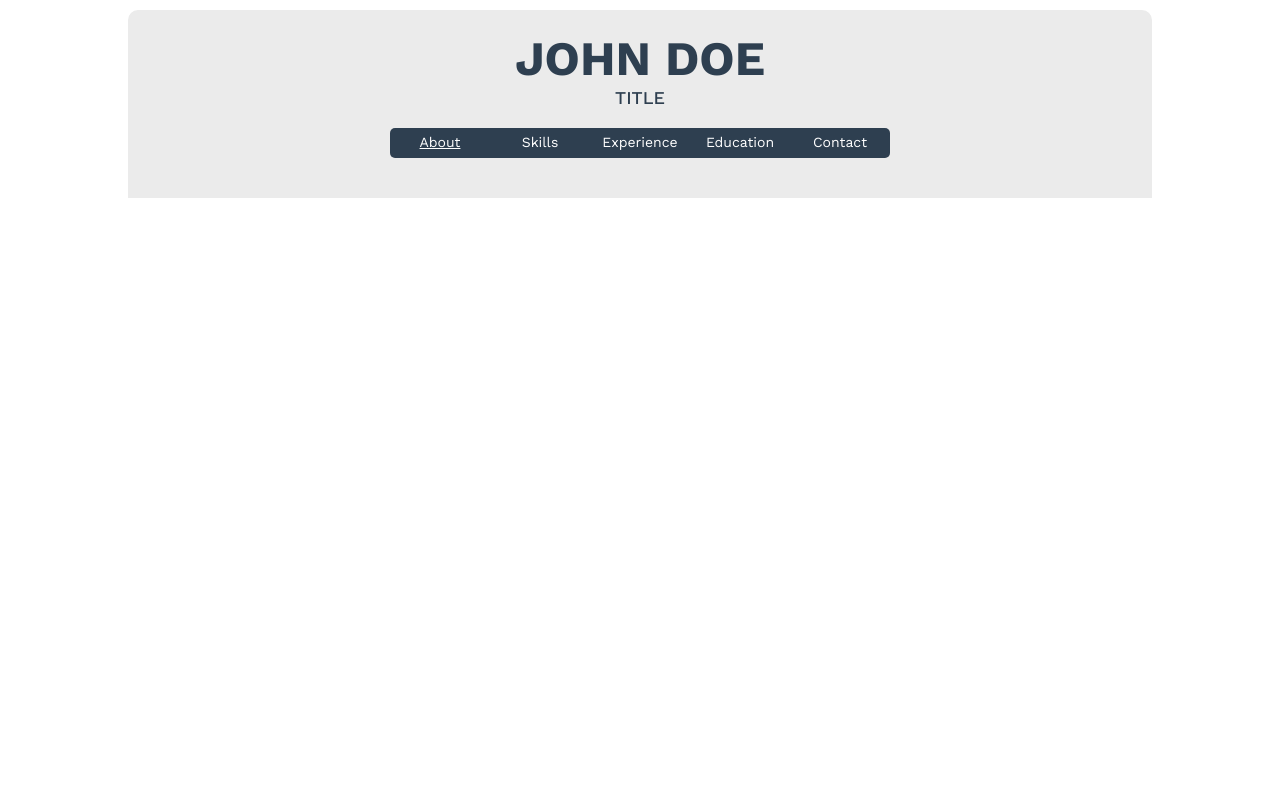
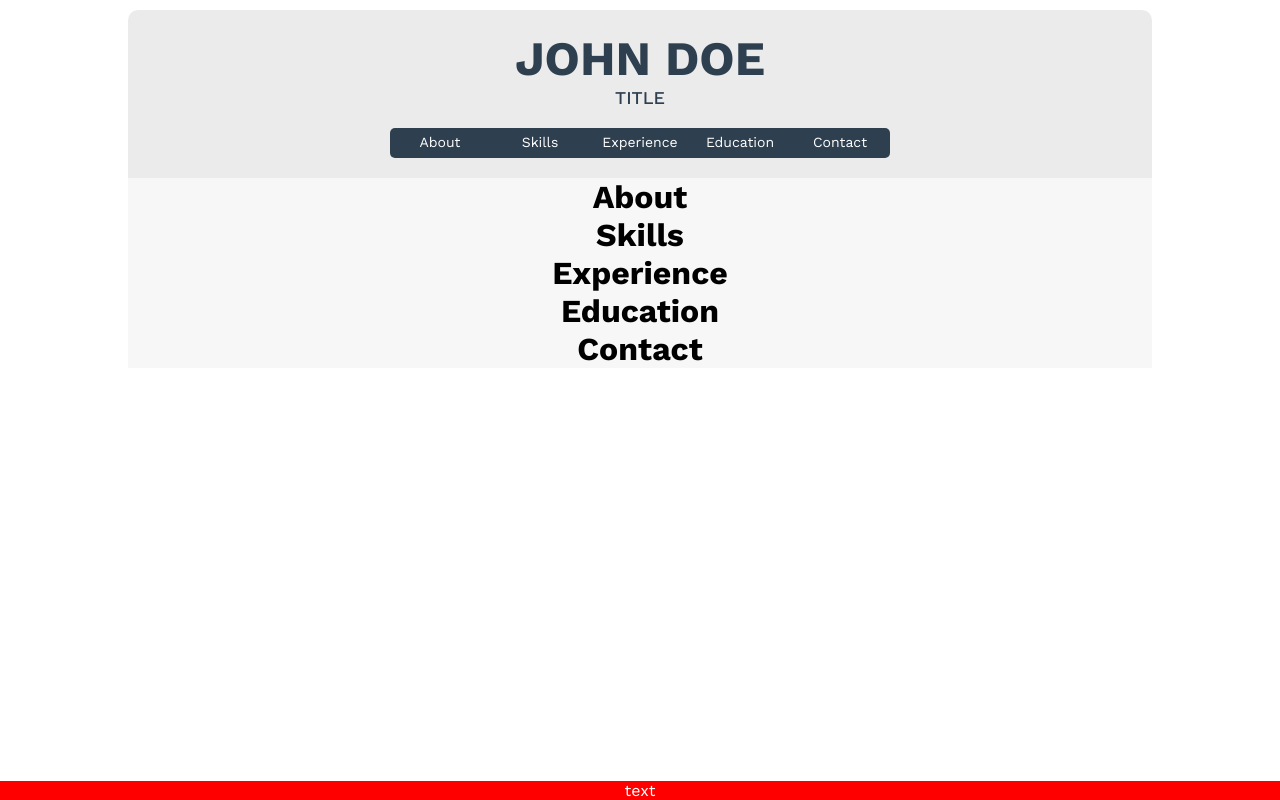
Before and after one commit to Zaknafeyn/cv-react, a React app: page / in a window 1280 px wide. Before the commit this address led to /about. Built offline with nearby package versions, Linux system fonts and the light colour scheme.

Commit message:
Reorganize code to keep all component on same page, navigation via scrolling

```diff
--- a/src/assets/styles/colors.scss
+++ b/src/assets/styles/colors.scss
@@ -1,4 +1,8 @@
+// BG colors
 $gallery-color: #ebebeb;
-$pickled-bluewood-accent: #2e3f50;
 $pure-white-color: #ffffff;
 $dodger-blue-color: #3bbbff;
+$alabaster-color: #f7f7f7;
+
+// accent colors
+$pickled-bluewood-accent-color: #2e3f50;
--- a/src/components/App.js
+++ b/src/components/App.js
@@ -1,21 +1,22 @@
 import React, { Component } from 'react'
 import { Header } from './header/Header'
-import { About } from 'components/content/about/About'
-import { BrowserRouter as Router, Switch, Route, Redirect } from 'react-router-dom'
+import { PageContent } from 'components/content/PageContent'
+import { Footer } from './footer/Footer'
+import { BrowserRouter as Router } from 'react-router-dom'
 
 import './App.css'
 
-const AppRoutes = () => (
-  <Switch>
-    <Redirect from="/" to="/about" />
-    <Route exact path="/about" component={About} />
-    <Route path="/skills" render={() => <h1>Skills</h1>} />
-    <Route path="/experience" render={() => <h1>Experience</h1>} />
-    <Route path="/education" render={() => <h1>Education</h1>} />
-    <Route path="/contact" render={() => <h1>Contact</h1>} />
-    <Route render={() => <h1>Page not found</h1>} />
-  </Switch>
-)
+// const AppRoutes = () => (
+//   <Switch>
+//     <Route exact path="/" component={About} />
+//     <Route exact path="/about" component={About} />
+//     <Route exact path="/skills" component={Skills} />
+//     <Route exact path="/experience" component={Experience} />
+//     <Route exact path="/education" component={Education} />
+//     <Route exact path="/contact" component={Contact} />
+//     <Route render={() => <h1>Page not found</h1>} />
+//   </Switch>
+// )
 
 class App extends Component {
   render() {
@@ -24,7 +25,9 @@ class App extends Component {
         <div className="root">
           <div className="app">
             <Header />
-            <AppRoutes />
+            <PageContent />
+            {/*<AppRoutes />*/}
+            <Footer />
           </div>
         </div>
       </Router>
--- a/src/components/common/text/Text.jsx
+++ b/src/components/common/text/Text.jsx
@@ -22,7 +22,7 @@ export const Text = ({ children, type = 'body-1', className = '' }) => {
   }
 }
 
-Text.PropTypes = {
+Text.propTypes = {
   children: PropTypes.any,
   className: PropTypes.string,
   type: PropTypes.oneOf(['header-1', 'header-2', 'header-3', 'title', 'body-1', 'body-2']),
--- /dev/null
+++ b/src/components/content/PageContent.jsx
@@ -0,0 +1,18 @@
+import React from 'react'
+import { About } from 'components/content/about/About'
+import { Skills } from 'components/content/skills/Skills'
+import { Experience } from 'components/content/experience/Experience'
+import { Education } from 'components/content/education/Education'
+import { Contact } from 'components/content/contact/Contact'
+
+import './PageContent.css'
+
+export const PageContent = () => (
+  <main>
+    <About />
+    <Skills />
+    <Experience />
+    <Education />
+    <Contact />
+  </main>
+)
--- /dev/null
+++ b/src/components/content/PageContent.scss
@@ -0,0 +1,5 @@
+@import '../../assets/styles/shared.scss';
+
+main {
+  background: $alabaster-color;
+}
--- /dev/null
+++ b/src/components/content/contact/Contact.jsx
@@ -0,0 +1,3 @@
+import React from 'react'
+
+export const Contact = () => <h1>Contact</h1>
--- /dev/null
+++ b/src/components/content/education/Education.jsx
@@ -0,0 +1,3 @@
+import React from 'react'
+
+export const Education = () => <h1>Education</h1>
--- /dev/null
+++ b/src/components/content/experience/Experience.jsx
@@ -0,0 +1,3 @@
+import React from 'react'
+
+export const Experience = () => <h1>Experience</h1>
--- /dev/null
+++ b/src/components/content/skills/Skills.jsx
@@ -0,0 +1,3 @@
+import React from 'react'
+
+export const Skills = () => <h1>Skills</h1>
--- a/src/components/header/Header.scss
+++ b/src/components/header/Header.scss
@@ -6,7 +6,7 @@ header {
 
   background-color: $gallery-color;
   padding: 20px;
-  color: $pickled-bluewood-accent;
+  color: $pickled-bluewood-accent-color;
 }
 
 .header-name,
@@ -15,7 +15,7 @@ header {
 }
 
 .navigation-bar {
-  margin: 20px;
+  margin: 20px 20px 0;
   display: flex;
   flex-direction: row;
   flex-wrap: wrap;
--- a/src/components/header/menu/MenuItem.jsx
+++ b/src/components/header/menu/MenuItem.jsx
@@ -16,8 +16,8 @@
   </div>
 )
 
-MenuItem.PropTypes = {
-  itemOrder: PropTypes.oneOf(['first', 'regular', 'last']).isRequired,
+MenuItem.propTypes = {
+  itemOrder: PropTypes.oneOf(['first', 'regular', 'last']),
   to: PropTypes.string.isRequired,
   children: PropTypes.any,
   className: PropTypes.string,
--- a/src/components/header/menu/MenuItem.scss
+++ b/src/components/header/menu/MenuItem.scss
@@ -1,7 +1,7 @@
 @import '../../../assets/styles/shared.scss';
 
 .menu-item-container {
-  background: $pickled-bluewood-accent;
+  background: $pickled-bluewood-accent-color;
   width: 100px;
   height: 30px;
   line-height: 28px;
```
